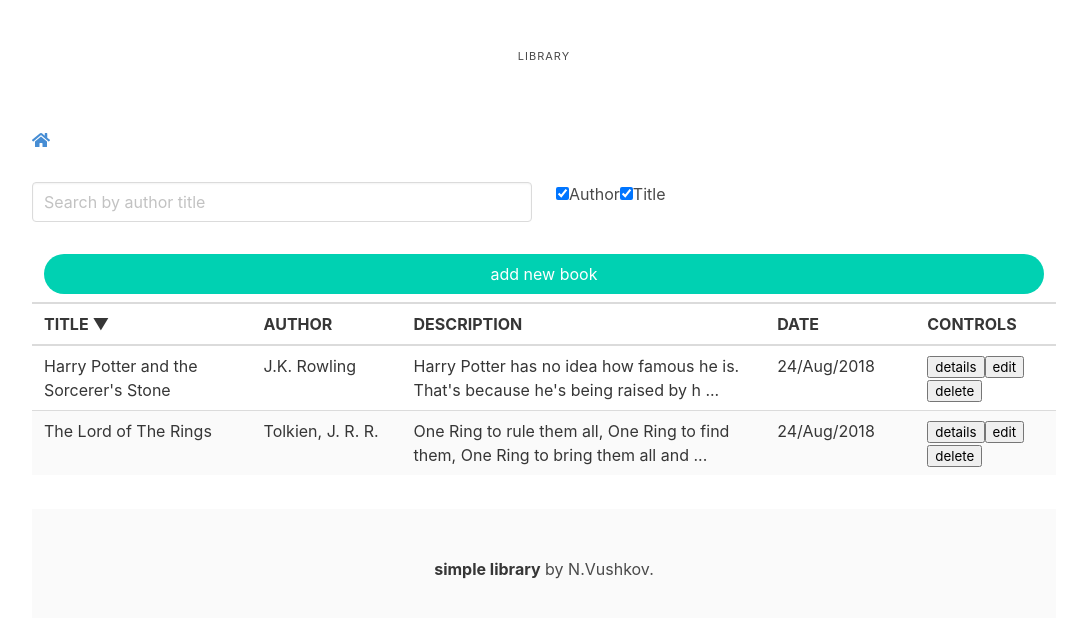
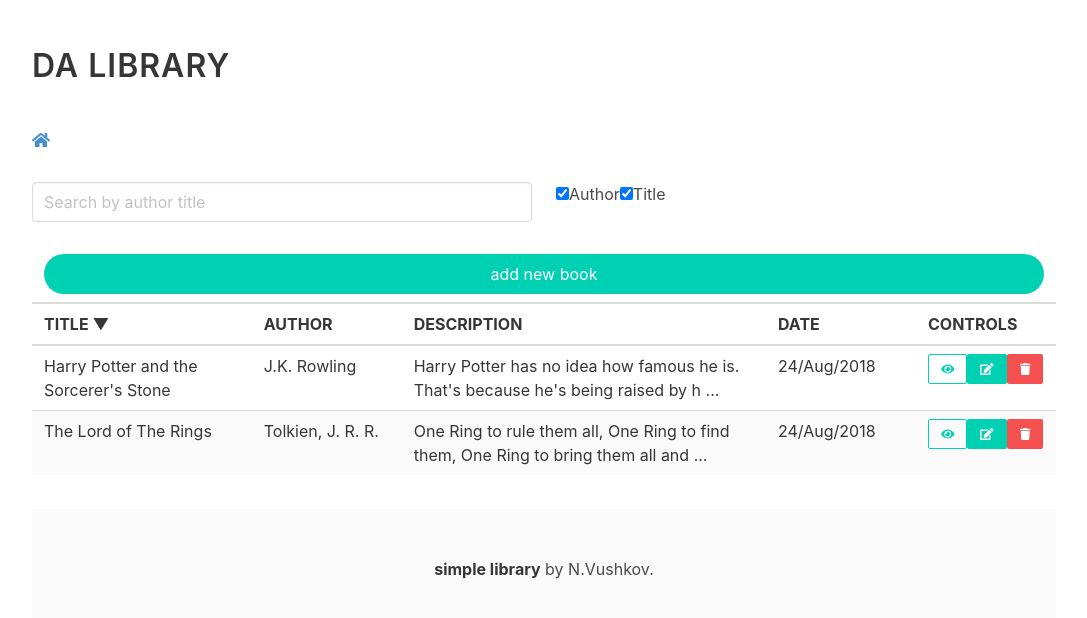
Before and after one commit to bateshot/libraray, a React app: page / in a window 1280 px wide. Shown: the top 618 px of the page, without its empty margins (96-1183 px from the left). Built offline with nearby package versions, Linux system fonts and the light colour scheme; the HTML template or start-up script is replaced by a standard one.

Commit message:
a few stiles

```diff
--- a/src/components/Book.js
+++ b/src/components/Book.js
@@ -1,6 +1,7 @@
 import React from 'react'
 import moment from 'moment'
 import { Link } from 'react-router-dom'
+import { FontAwesomeIcon } from '@fortawesome/react-fontawesome'
 
 const Book = ( {book, deleteBook, editBook} ) => {
     const shouldDelete = () => {
@@ -12,15 +13,15 @@ const Book = ( {book, deleteBook, editBook} ) => {
     const { isbn, title, author, description, date } = book
 
     return (
-        <tr>
+        <tr key={isbn}>
             <td>{title}</td>
             <td>{author}</td>
             <td>{description.substr(0, 80)} ...</td>
             <td>{moment(date).format('DD/MMM/YYYY')}</td>
             <td>
-                <Link to={`/details?isbn=${isbn}`}><button>details</button></Link>
-                <button onClick={() => { editBook(isbn) }}>edit</button>
-                <button onClick={shouldDelete}>delete</button>
+                <Link to={`/details?isbn=${isbn}`}><button className="button is-primary is-small is-outlined"><FontAwesomeIcon icon="eye" /></button></Link>
+                <button className="button is-primary is-small" onClick={() => { editBook(isbn) }}><FontAwesomeIcon icon="edit" /></button>
+                <button className="button is-danger is-small" onClick={shouldDelete}><FontAwesomeIcon icon="trash" /></button>
             </td>
         </tr>
     )
--- a/src/components/Heading.js
+++ b/src/components/Heading.js
@@ -1,8 +1,8 @@
 import React from 'react'
 
 const Heading = () => (
-    <div className="heading dark" style={{textAlign: 'center'}}>
-        <h1>Library</h1>
+    <div className="heading">
+        <h1 className="title">Da Library</h1>
     </div>
 )
 
--- a/src/pages/App.js
+++ b/src/pages/App.js
@@ -1,10 +1,13 @@
 import React from 'react'
 import { library } from '@fortawesome/fontawesome-svg-core'
-import { faHome } from '@fortawesome/free-solid-svg-icons'
+import { faHome, faEye, faTrash, faEdit } from '@fortawesome/free-solid-svg-icons'
 import { ToastContainer } from 'react-toastify'
 
 import 'react-toastify/dist/ReactToastify.css';
 library.add(faHome)
+library.add(faTrash)
+library.add(faEdit)
+library.add(faEye)
 
 import Footer from '../components/Footer'
 import Navigation from '../components/Navigation'
--- a/src/pages/Library.js
+++ b/src/pages/Library.js
@@ -99,7 +99,7 @@ export default class Library extends React.Component {
                         {this.renderSortBy('author')}
                         <th>DESCRIPTION</th>
                         {this.renderSortBy('date')}
-                        <th>CONTROLS</th>
+                        <th style={{minWidth: '140px'}}>CONTROLS</th>
                     </tr>
                 </thead>
                 <tbody>
```
Also changed, not shown: package.json (+4 -3 lines), 2 other files (tests, documents, lock files or other folders).
